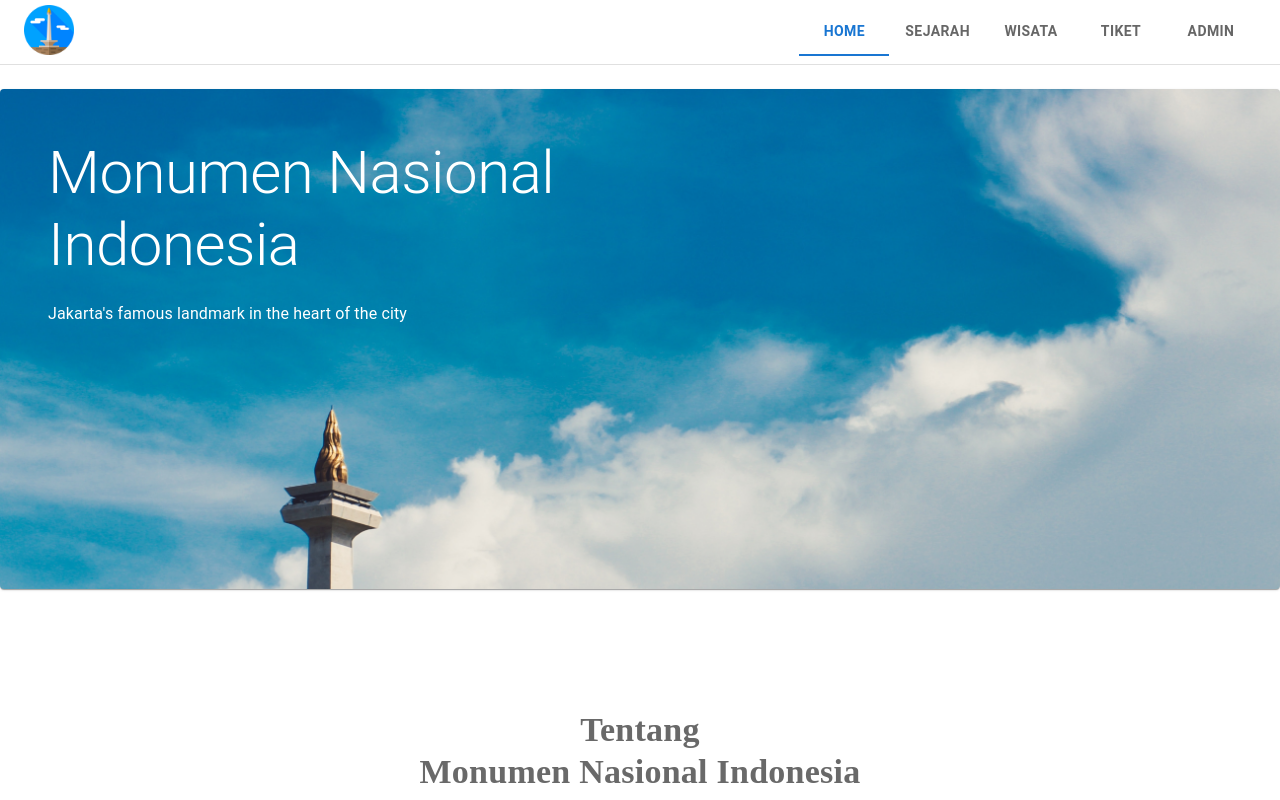
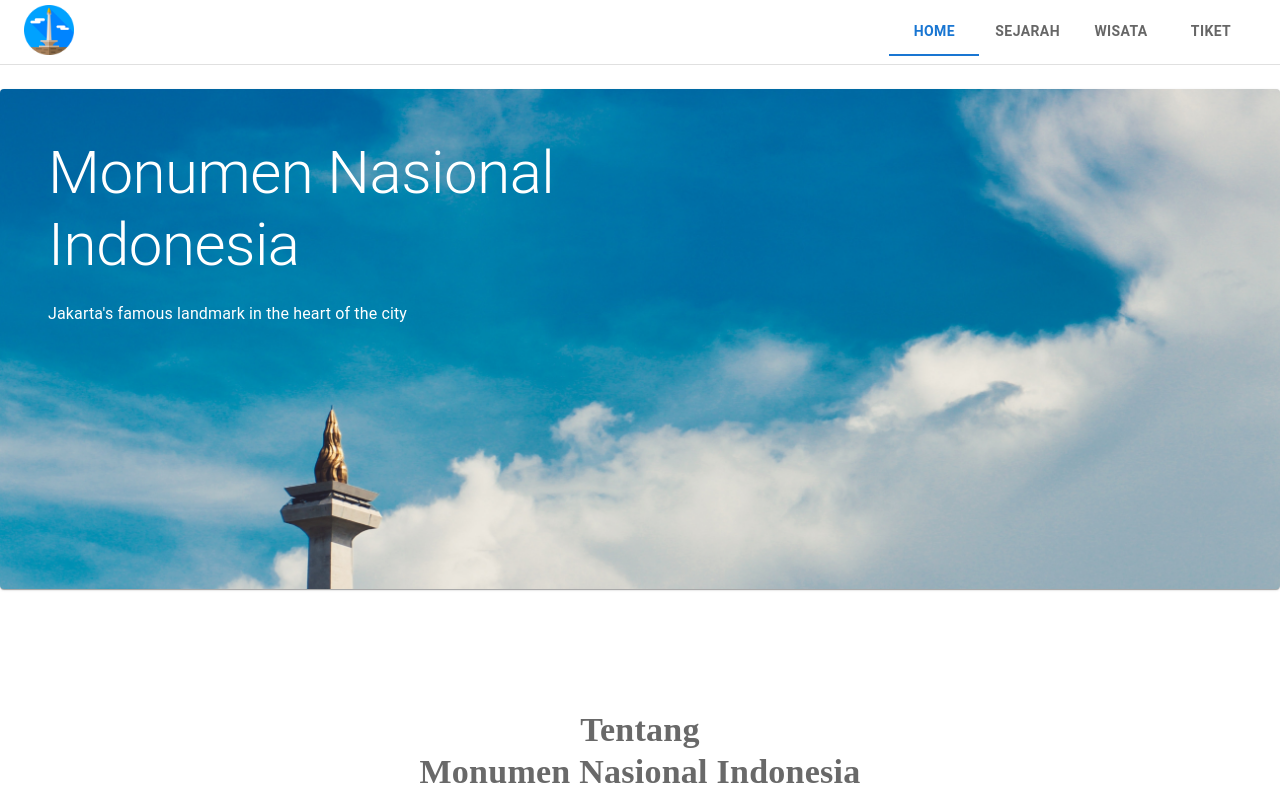
Before and after one commit to sonymuhamad/monas-eticket, a Next.js app: page / in a window 1280 px wide. Shown: the top 800 px of the page. Built offline with nearby package versions, Linux system fonts and the light colour scheme.

Commit message:
remove admin tab panel

```diff
--- a/src/components/header.tsx
+++ b/src/components/header.tsx
@@ -107,14 +107,6 @@ const Header = () => {
                     fontWeight: 750,
                   }}
                 />
-                <Tab
-                  label="Admin"
-                  value={"/admin"}
-                  aria-label="Admin"
-                  sx={{
-                    fontWeight: 750,
-                  }}
-                />
               </TabList>
             </TabContext>
           </nav>
```
